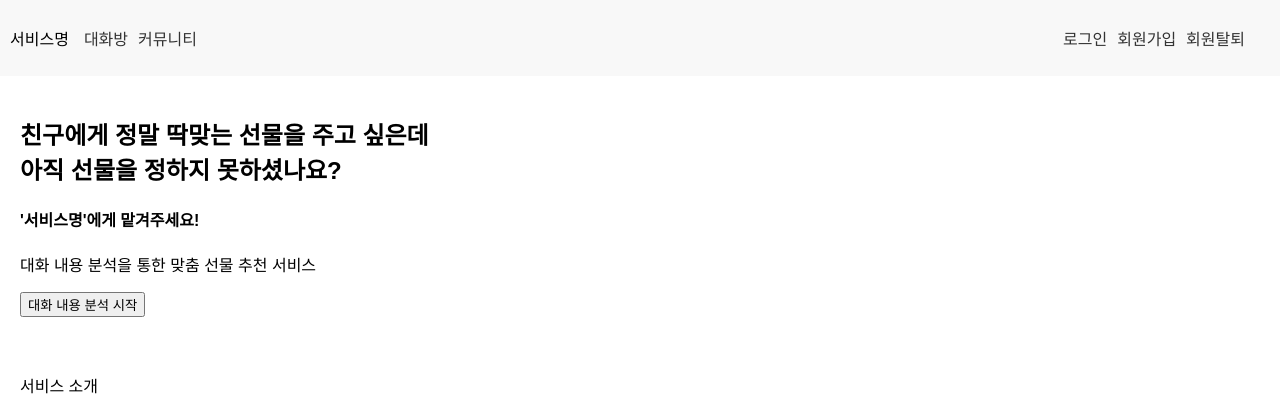
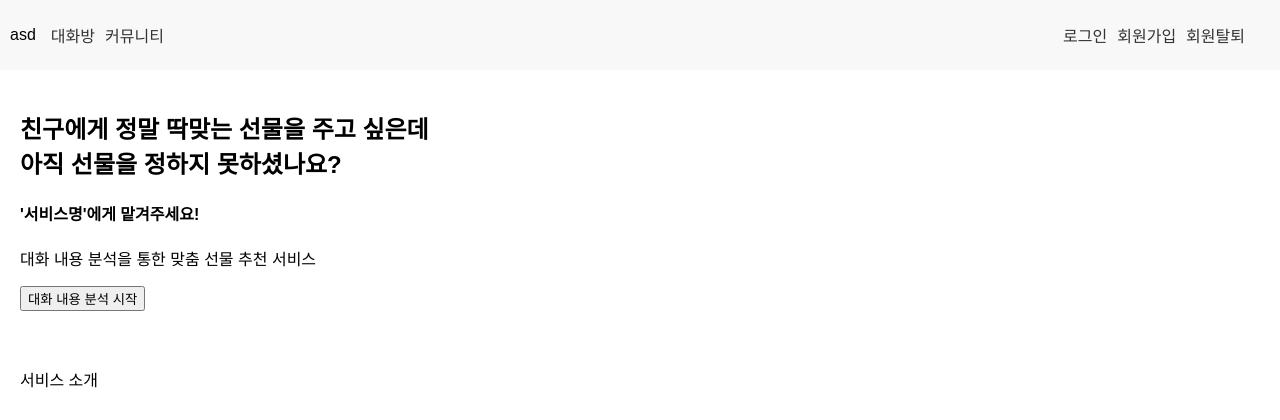
Before and after one commit to nakyeongAn/big_project3, a Django app: page / in a window 1280 px wide. Shown: the top 420 px of the page. Run offline with Django 4.2, Linux system fonts and the light colour scheme.

Commit message:
안나경 수정

```diff
--- a/project/templates/layout.html
+++ b/project/templates/layout.html
@@ -11,7 +11,7 @@
     <header>
         <div class="leftbar">
             <div class="name">
-                <p>서비스명</p>
+                <p>asd</p>
             </div>
             <div class="list">
                 <ul>
```
